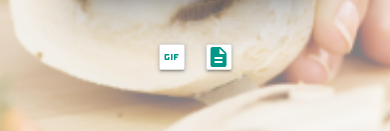
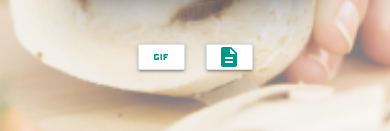
Before and after one commit to shanestewart4/Ideal-Meal, a plain HTML site: page index.html in a window 390 px wide. Shown: the part 1254-1385 px from the top of the page. Drawn offline with nearby package versions, Linux system fonts and the light colour scheme.

Commit message:
abandoned mobile

```diff
--- a/assets/css/style.css
+++ b/assets/css/style.css
@@ -174,8 +174,4 @@ input {
     .title-section h3 {
         padding: 0px 50px;
     }
-
-    .results-area {
-        padding: 0px 100px 0px 100px;
-    }
 }
--- a/index.html
+++ b/index.html
@@ -52,14 +52,14 @@
 
         <!-- Results Section-->
         <section class="results">
-            <div class="results-area center-align row">
+            <div class="center-align row">
                 <!-- Gif of recipe -->
                 <div id="gif-append" class="col s12 m6 valign-wrapper">
-                    <em class="material-icons prefix card teal-text hoverable">gif</em>
+                    <em class="material-icons prefix card teal-text hoverable col s12">gif</em>
                 </div>
                 <!-- Recipe -->
                 <div id="recipe-append" class="col s12 m6 valign-wrapper">
-                    <em class="material-icons prefix card teal-text hoverable">description</em>
+                    <em class="material-icons prefix card teal-text hoverable col s12">description</em>
                 </div>
             </div>
         </section>
```
